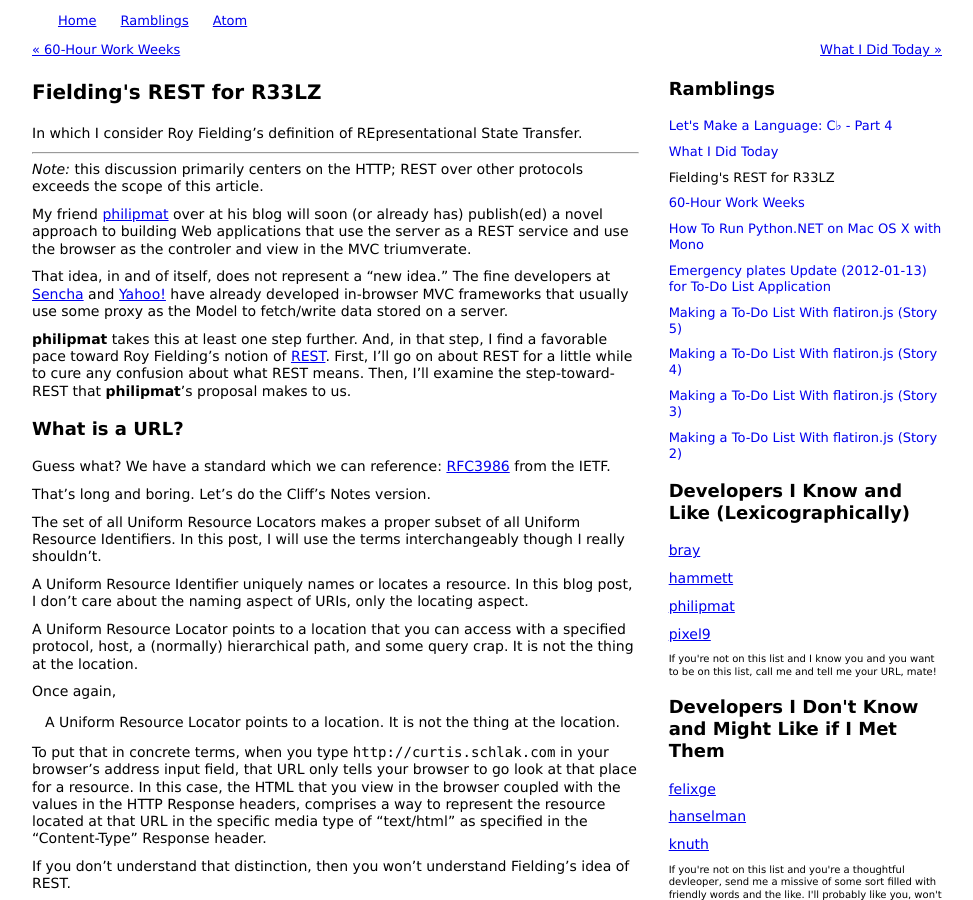
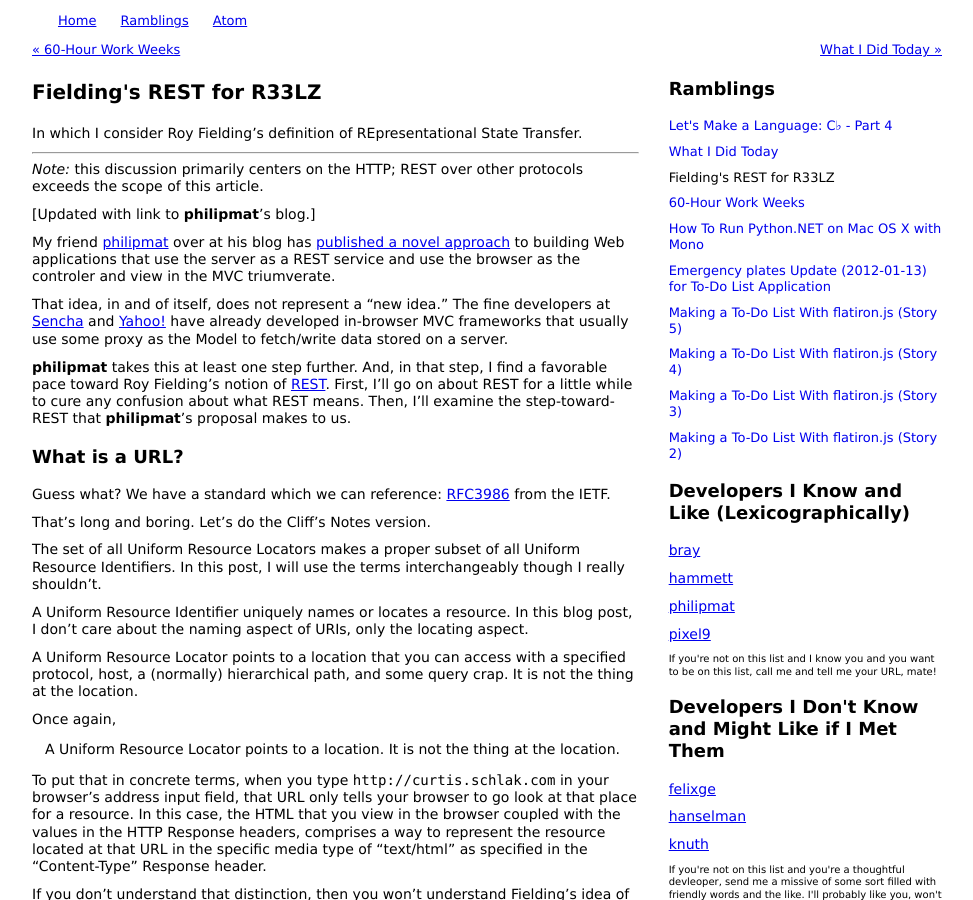
Before and after one commit to roberts-sandbox/test-realist, a Jekyll site: the page built from _posts/2012-01-19-fieldings-rest.md, in a window 1280 px wide and 900 px high. Shown: the whole window, without its empty margins (153-1126 px from the left). Built offline with Jekyll 4.4.1, drawn with Linux system fonts in a browser that asks for light colours.

Commit message:
Update because philip published his thing.

```diff
--- a/_posts/2012-01-19-fieldings-rest.md
+++ b/_posts/2012-01-19-fieldings-rest.md
@@ -16,10 +16,12 @@ synopsis: In which I consider Roy Fielding's definition of REpresentational Stat
 *Note:* this discussion primarily centers on the HTTP; REST over other
 protocols exceeds the scope of this article.
 
-My friend [philipmat](http://philipm.at) over at his blog will soon (or
-already has) publish(ed) a novel approach to building Web applications that
-use the server as a REST service and use the browser as the controler and view
-in the MVC triumverate.
+[Updated with link to **philipmat**'s blog.]
+
+My friend [philipmat](http://philipm.at) over at his blog
+has [published a novel approach](http://philipm.at/2012/0121/)
+to building Web applications that use the server as a REST service and use the
+browser as the controler and view in the MVC triumverate.
 
 That idea, in and of itself, does not represent a "new idea." The fine
 developers at [Sencha](http://extjs.org) and [Yahoo!](http://yuilibrary.com)
```
